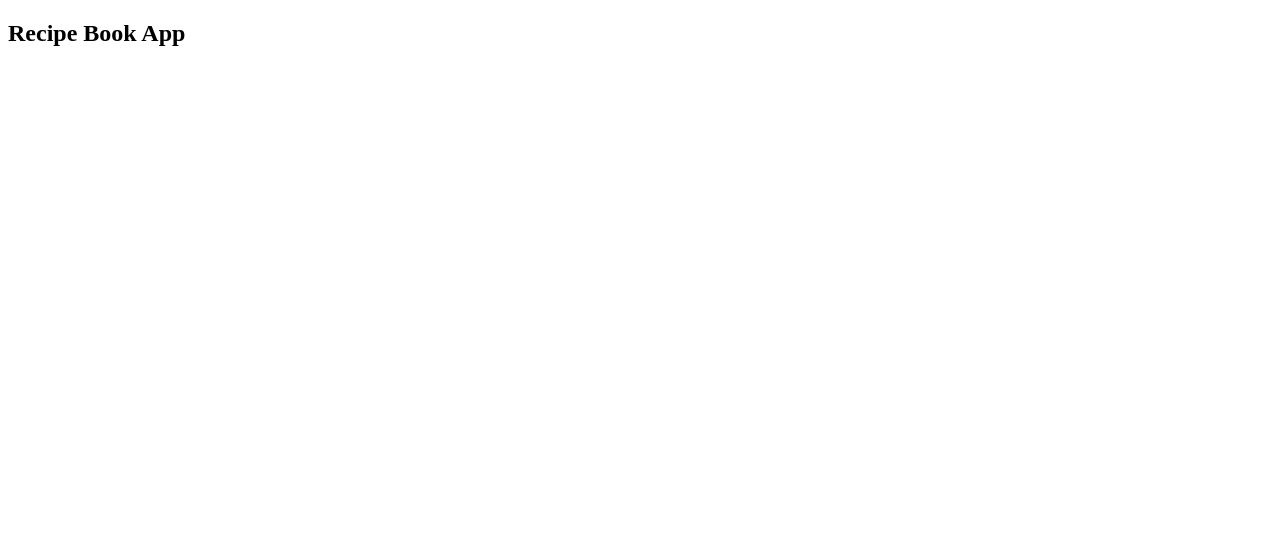
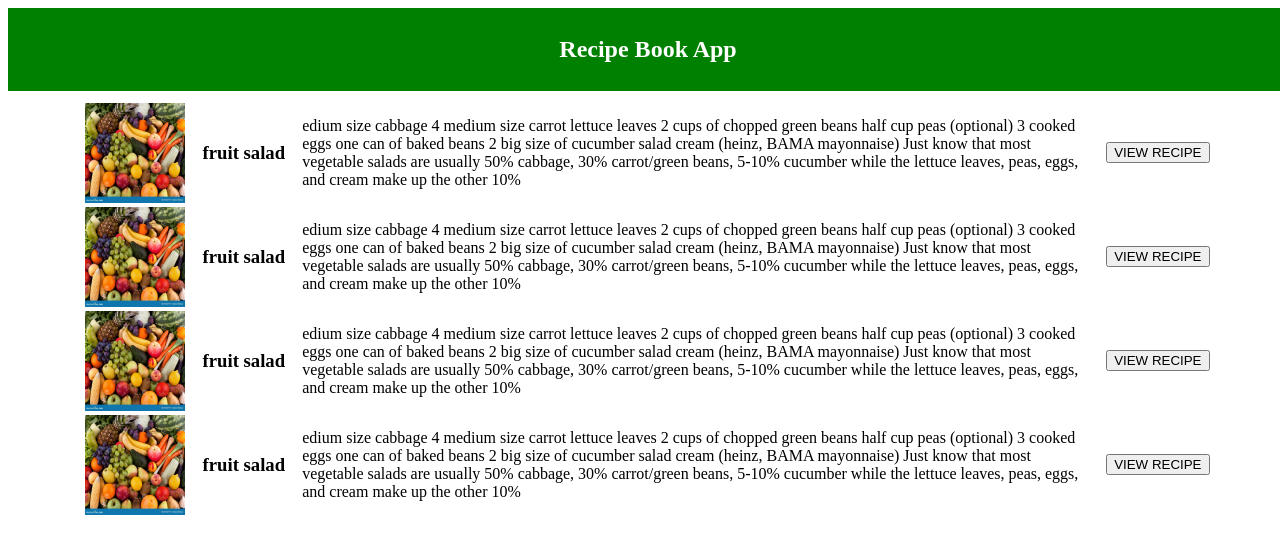
Before and after one commit to kodlix/frontend-projects, a plain HTML site: page project4-recipe-app/index.html in a window 1280 px wide. Drawn offline with Linux system fonts and the light colour scheme.

Commit message:
calender

```diff
--- a/project3-user-live-filter/style.css
+++ b/project3-user-live-filter/style.css
@@ -7,9 +7,10 @@ body {
   height: 100vh;
   overflow: hidden;
   margin: 0;
+  width: 95%;
 }
 input, button{
-  display: block;
+    display: block;
   width: 90%;
   padding: 8px;
   margin-top: 8px;
@@ -37,7 +38,6 @@ form{
   width: 50px;
   height: 50px;
 }
-
 .user article{
   display: flex;
   align-items: center;
@@ -45,3 +45,6 @@ form{
 .username{
   padding-left: 30px;
 }
+p{
+  font-size: x-small;
+}
--- a/project4-recipe-app/index.html
+++ b/project4-recipe-app/index.html
@@ -1,18 +1,83 @@
 <!DOCTYPE html>
 <html lang="en">
-
   <head>
-    <meta charset="UTF-8">
-    <meta name="viewport" content="width=device-width, initial-scale=1.0">
+    <meta charset="UTF-8" />
+    <meta name="viewport" content="width=device-width, initial-scale=1.0" />
     <title>Recipe App</title>
-    <link rel="stylesheet" href="style.css">
+    <link rel="stylesheet" href="style.css" />
   </head>
 
   <body>
     <header>
       <h2>Recipe Book App</h2>
     </header>
+    <div>
+      <div class="user">
+        <article>
+          <img src="images/vege.jpg" />
+          <h3>fruit salad</h3>
+          <p>edium size cabbage
+            4 medium size carrot
+            lettuce leaves
+            2 cups of chopped green beans
+            half cup peas (optional)
+            3 cooked eggs
+            one can of baked beans
+            2 big size of cucumber
+            salad cream (heinz, BAMA mayonnaise)
 
+            Just know that most vegetable salads are usually 50% cabbage, 30% carrot/green beans, 5-10% cucumber while the lettuce leaves, peas, eggs, and cream make up the other 10%</p>
+            <button>VIEW RECIPE</button>
+        </article>
+        <article>
+          <img src="images/vege.jpg" />
+          <h3>fruit salad</h3>
+          <p>edium size cabbage
+4 medium size carrot
+lettuce leaves
+2 cups of chopped green beans
+half cup peas (optional)
+3 cooked eggs
+one can of baked beans
+2 big size of cucumber
+salad cream (heinz, BAMA mayonnaise)
+
+Just know that most vegetable salads are usually 50% cabbage, 30% carrot/green beans, 5-10% cucumber while the lettuce leaves, peas, eggs, and cream make up the other 10%</p>
+          <button>VIEW RECIPE</button>
+        </article>
+        <article>
+          <img src="images/vege.jpg" />
+          <h3>fruit salad</h3>
+          <p>edium size cabbage
+            4 medium size carrot
+            lettuce leaves
+            2 cups of chopped green beans
+            half cup peas (optional)
+            3 cooked eggs
+            one can of baked beans
+            2 big size of cucumber
+            salad cream (heinz, BAMA mayonnaise)
+
+            Just know that most vegetable salads are usually 50% cabbage, 30% carrot/green beans, 5-10% cucumber while the lettuce leaves, peas, eggs, and cream make up the other 10%</p>
+            <button>VIEW RECIPE</button>
+        </article>
+        <article>
+          <img src="images/vege.jpg" />
+          <h3>fruit salad</h3>
+          <p>edium size cabbage
+            4 medium size carrot
+            lettuce leaves
+            2 cups of chopped green beans
+            half cup peas (optional)
+            3 cooked eggs
+            one can of baked beans
+            2 big size of cucumber
+            salad cream (heinz, BAMA mayonnaise)
+
+            Just know that most vegetable salads are usually 50% cabbage, 30% carrot/green beans, 5-10% cucumber while the lettuce leaves, peas, eggs, and cream make up the other 10%</p>
+            <button>VIEW RECIPE</button>
+        </article>
+      </div>
+    </div>
   </body>
-
 </html>
--- a/project4-recipe-app/style.css
+++ b/project4-recipe-app/style.css
@@ -0,0 +1,36 @@
+header{
+    display: block;
+    width: 100%;
+    padding: 8px;
+    margin-top: 8px;
+    background-color: green;
+    color: white;
+    font-weight: bold;
+    text-align: center;
+}
+.user{
+    padding-top: 10px;
+    padding-left: 15px;
+  }
+  .user img{
+    width: 100px;
+    height: 100px;
+  }
+  /* .user article{
+    display: flex;
+    align-items: center;
+    justify-content: space-between;
+    margin-top: 20px;
+  } */
+  article{
+    display: flex;
+    justify-content: space-between;
+    align-items: center;
+    margin-top: 20px;
+    width: 90%;
+    margin: auto;
+  }
+
+  article p{
+    width: 70%;
+  }
--- a/project6-calender/css/style.css
+++ b/project6-calender/css/style.css
@@ -3,6 +3,13 @@
 }
 body {
   font-family: poppins, sans-serif;
-  margin: 0 auto;
   background: rgb(248, 147, 113);
 }
+.mma{
+  height: 100%;
+  width: 50%;
+  background-color: black;
+  color: white;
+  margin: 0 auto;
+text-align: center;
+}
```
Also changed, not shown: project3-user-live-filter/index.html (+22 -2 lines), project6-calender/index.html (+64 -2 lines). Lines whose indentation alone changed are shown as unchanged.
